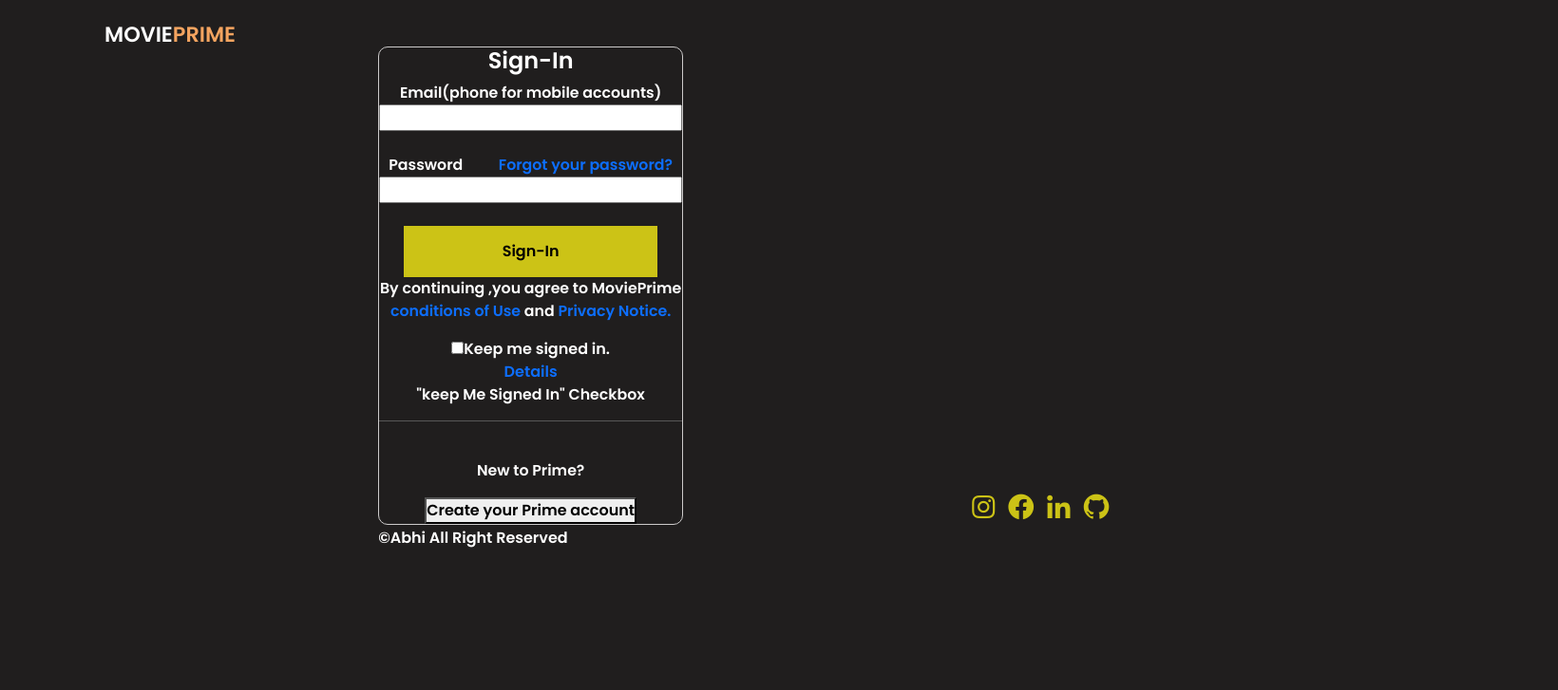
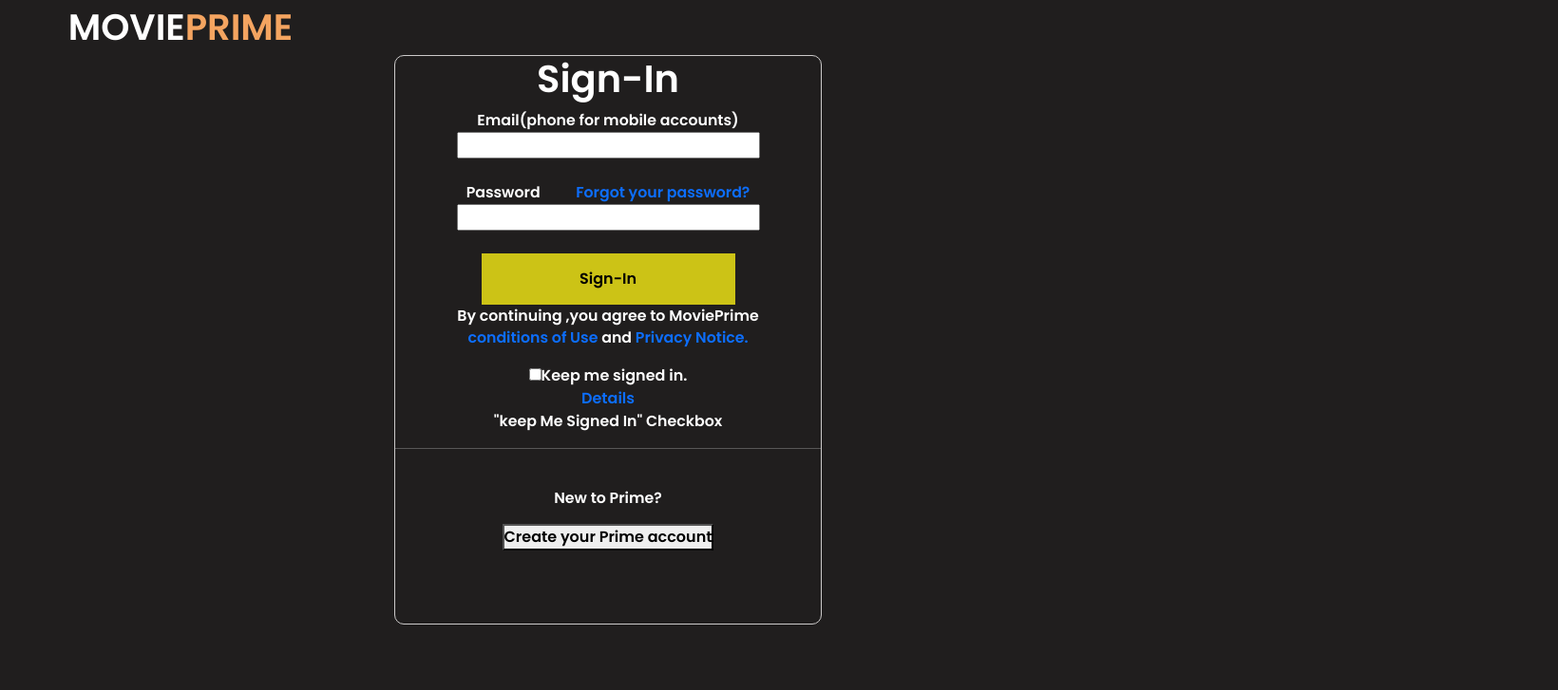
Before and after one commit to ABHI-SHEK-SINGH/Movies--website, a plain HTML site: page sign.html in a window 1280 px wide. Shown: the top 727 px of the page at 95% size, 1640 px wide, since content can reach past the window. Drawn offline with nearby package versions, Linux system fonts and the light colour scheme.

Commit message:
bugs slove

```diff
--- a/css/style.css
+++ b/css/style.css
@@ -46,7 +46,7 @@ header{
     padding: 20px 0;
 }
 .logo{
-    font-size:1.4rem ;
+    font-size:2.0rem ;
     color:#fff !important;
     font-weight: 600;
     text-transform: uppercase;
@@ -65,8 +65,9 @@ header{
     column-gap:0.7rem ;
     padding: 8px 15px;
     border-radius: 4rem;
-background-color:grey ;
+background-color:rgb(176, 171, 171) ;
 margin-right:3rem ;
+
 }
 .search-box .bx{
     font-size: 1.2rem;
@@ -78,7 +79,7 @@ margin-right:3rem ;
     width:100%;
     border: none;
     outline: none;
-    color: white;
+    color:#FFFFFFFF;
     background: transparent;
     font-size: 0.938rem;
 }
@@ -125,7 +126,7 @@ margin-right:3rem ;
     transform:scale(1.1) ;
 }
 .nav-link .bx{
-    font-size:1.6rem ;
+    font-size:2rem ;
 
 }
 .nav-link-title{
@@ -133,8 +134,8 @@ margin-right:3rem ;
 }
 .home{
     position: relative;
-    min-height:400px;
-         display: flex;
+        min-height:400px;
+            display: flex;
     align-items: center;
        border-radius: 0.5rem;
 }
@@ -291,7 +292,7 @@ font-weight: 700;
 .movie-content .movie-box:hover .movie-box-img{
     transform: scale(1.1);
     transition:0.5s ;
-}
+   }
 .next-page{
     display:flex ;
     align-items: center;
@@ -541,10 +542,11 @@ margin-inline-start:3rem ;
         align-items: center;
              }
  .social .bx{
-    padding: 2px;
-    font-size: 2rem;
+    padding: 4px;
+    font-size: 2.5rem;
     position: relative;
-    left:1000px;
+    left:1600px;
+
     top: 50px;
     border-radius:5px ;
     color:rgb(204, 195, 22);
@@ -554,30 +556,34 @@ margin-inline-start:3rem ;
     align-items: center;
     text-align: center;
     position:relative;
-    padding-bottom:600px ;
-    padding-right:150px ;
-    font-size:1.4rem ;
+
+    font-size:2.4rem ;
     color:#fff !important;
     font-weight: 600;
     text-transform: uppercase;
-    margin: 0 auto 0 0;
+   padding-right: 900px;
 }
 
 .logo1 span{
     color:sandybrown;
 }
+
 .d{
+    width: 450px;
+    height: 600px;
     border: 1px solid rgb(204,202,202);
     border-radius:10px ;
     align-items: center;
    padding-right:0;
  padding-left:0 ;
+ padding-bottom:400px ;
  align-items: center;
- margin-right:300px ;
+
 }
   .l{
     font-weight:600 ;
     font-size: 0.987rem;
+
      }
      .aa:focus{
       border: 3px solid rgb(250,179,46);
@@ -591,6 +597,8 @@ margin-inline-start:3rem ;
     font-weight:400 ;
     font-size: 0.987rem;
     font-family:"Poppins",sans-serif ;
+
+
   }
   .b2{
     background: rgb(204, 195, 22);
@@ -599,19 +607,25 @@ margin-inline-start:3rem ;
     padding: 15px 92px;
   }
  .h1{
-    font-size:1.5rem ;
+    font-size:2.5rem ;
  }
  .g{
     align-items: center;
         position: absolute;
-    margin-top:-70px ;
+       padding-top:110px ;
+    padding-left: 850px;
+    font-size: 2rem;
  }
  .j{
-   padding-top:400px ;
+   padding-bottom:10px ;
+  padding-left: 1600px;
+  margin-top: 100px;
     font-size: 2rem;
     position:grid;
         border-radius:5px ;
+        align-items: center;
    }
 .k{
     color:rgb(204, 195, 22);
+    font-size: 2.5rem;
 }
--- a/sign.html
+++ b/sign.html
@@ -10,20 +10,22 @@
   <!-- css link -->
   <link rel="stylesheet" href="css/style.css">
 
+  <link rel="stylesheet" href="css/swiper-bundle.min.css">
   <!-- box icon link -->
   <link href='https://unpkg.com/boxicons@2.1.2/css/boxicons.min.css' rel='stylesheet'>
 </head>
 
 <body>
   <!-- header -->
-  <header>
-    <div class="nav container">
+  <!-- <header> -->
+    <center>
+    <!-- <div class="nav container"> -->
       <a href="index.html" class="logo1">
         Movie<span>Prime</span>
       </a>
 
       <!-- sign page -->
-      <center>
+      <!-- <center> -->
         <div class="d">
           <h1 class="h1">Sign-In</h1>
           <form>
@@ -61,6 +63,7 @@
         <a href="#"><i class='bx bxl-linkedin k'></i></a>
         <a href="#"><i class='bx bxl-github k'></i></a>
       </div>
+    <!-- </div> -->
       <!-- end -->
 
       <!-- link swiper js -->
```
